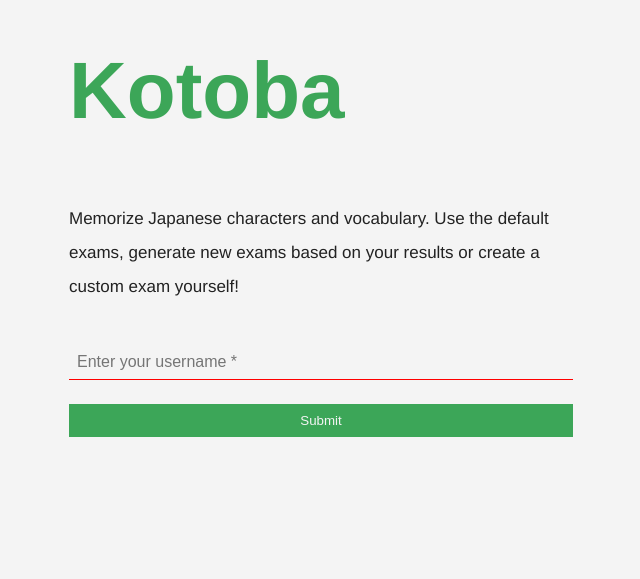
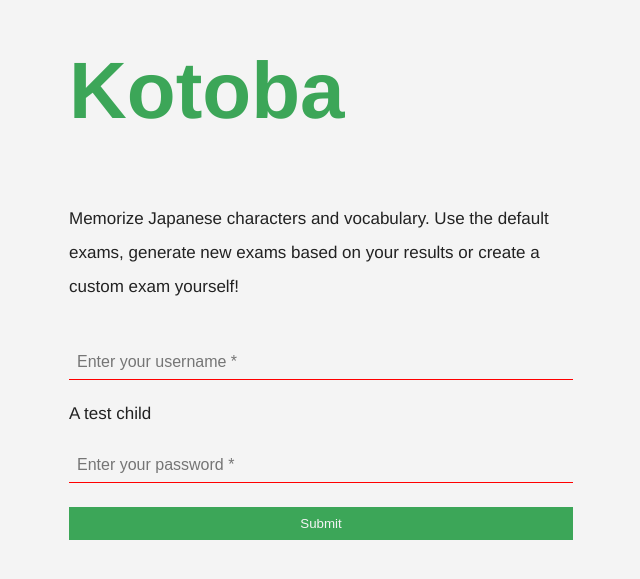
Before and after one commit to valdelaseras/kotoba-react, a React (Create React App) app: page / in a window 1280 px wide. Shown: the part 119-698 px from the top of the page, without its empty margins (19-659 px from the left). Built offline with nearby package versions, Linux system fonts and the light colour scheme.

Commit message:
some documentation and saving so I can revert easily

```diff
--- a/src/app/components/atomic/molecules/FormField.js
+++ b/src/app/components/atomic/molecules/FormField.js
@@ -1,26 +1,42 @@
 import React, { Component } from 'react';
 
+/**
+ * Pass one form field element in this component
+ */
 export default class FormField extends Component {
     constructor( props ){
         super( props );
 
-        this.initialValue = props.value;
-
+        /**
+         * For any type of form field element ( input, select, checkbox, radiobutton ), a
+         * value={'somevalue'} may be set on the FormField tag. This serves as the initial value and sets
+         * defaultSelected, defaultChecked etc. on the form field elements as desired.
+         */
         this.state = {
             isValid: false,
-            fieldValue: this.initialValue
+            fieldValue: props.value,
+            name: props.children.props.name
         };
     }
 
     handleChange = ( e ) => {
-        this.setState({
+        // Save the value and validity state in newState so we can pass it to the handleChange
+        // function of FormGroup, the parent element. The name of the form field child does not
+        // update, so it is excluded here
+        const newState = {
             isValid: e.target.checkValidity(),
             fieldValue: e.target.value
-        });
+        };
+
+        // Set the actual new states in this component
+        this.setState( newState );
+
+        // Send the new state and the form field child name up the component hierarchy to FormGroup
+        this.props.handleChange( Object.assign({ name: this.state.name }, newState ) );
     };
 
     render() {
-        const children = React.Children.map(this.props.children, child => {
+        const children = React.Children.map( this.props.children, child => {
             const props = {
                 isValid: this.state.isValid,
                 fieldValue: this.state.fieldValue
@@ -38,6 +54,6 @@ export default class FormField extends Component {
     }
 }
 
-/**
- * Note: Pass one form field in this component ( props.children )
- */
+// TODO: if form field is not wrapped in a FormGroup component, it now breaks on this.props.handleChange.
+//  Even though a form field "should" be wrapped in a form group ( at least in this project ), it would
+//  be nice if the form fields + children would also still work as standalone components
--- a/src/app/components/atomic/molecules/FormGroup.js
+++ b/src/app/components/atomic/molecules/FormGroup.js
@@ -9,13 +9,55 @@ export default class FormGroup extends Component {
         };
     }
 
+    handleChange = ( updatedState ) => {
+        const formFields =  Array.from( this.getFormFields() );
+
+        console.log(updatedState);
+    };
+
+    /**
+     * Filter the children that are actually FormFields
+     *
+     * @returns { Object }
+     */
+    getFormFields = () => {
+        return this.props.children.filter( child => ( child.type.name && child.type.name.includes('FormField')));
+    };
+
+    // elementIsOfType = ( element, type ) => {
+    //     return (
+    //         (element.type.name && element.type.name.includes( type ))
+    //     );
+    // };
+
+    /**
+     * In the render function we render any children that aren't FormFields as is,
+     * without any added props. These don't need any validation, but we still want to render
+     * them ( example: a P element in the form group with some additional information or what not )
+     *
+     * For any FormField elements that actually hold inputs, selects, checkboxes etc.,
+     * we pass the handleChange function as an additional property .
+     */
     render() {
+        const children = this.props.children
+            .map( child => {
+                if ( child.type.name && child.type.name.includes('FormField')) {
+                    const props = {
+                        handleChange: this.handleChange
+                    };
+
+                    return React.cloneElement( child, props );
+                } else {
+                    return child;
+                }
+            });
+
         return(
             <div className={ 'form-group' + ( this.state.isValid ? '' : ' invalid' ) }
                  id={ this.props.id }
                  onChange={ this.handleChange }>
                 { this.props.title ? <h2>{ this.props.title }</h2> : null }
-                { this.props.children }
+                { children }
             </div>
         )
     }
--- a/src/app/components/sections/landing/Landing.js
+++ b/src/app/components/sections/landing/Landing.js
@@ -52,6 +52,15 @@ class Landing extends Component {
                                        minLength={'3'}
                                        required={'required'}/>
                             </FormField>
+                            <p>A test child</p>
+                            <FormField value={''} key='password'>
+                                <Input id={'password-input'}
+                                       name={'password'}
+                                       type={'text'}
+                                       placeholder={'Enter your password'}
+                                       minLength={'3'}
+                                       required={'required'}/>
+                            </FormField>
                         </FormGroup>
 
                         <Button key={'login-form-btn'}
```
